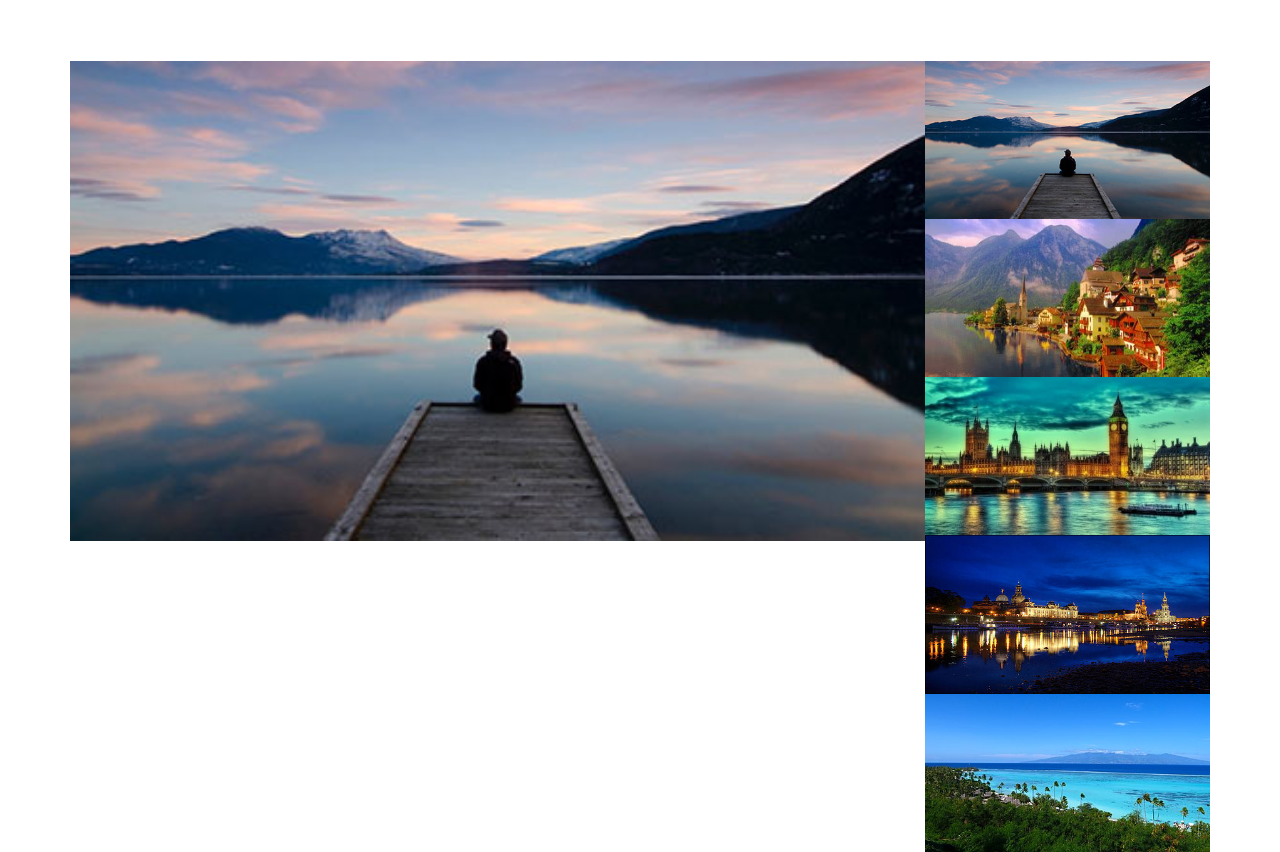
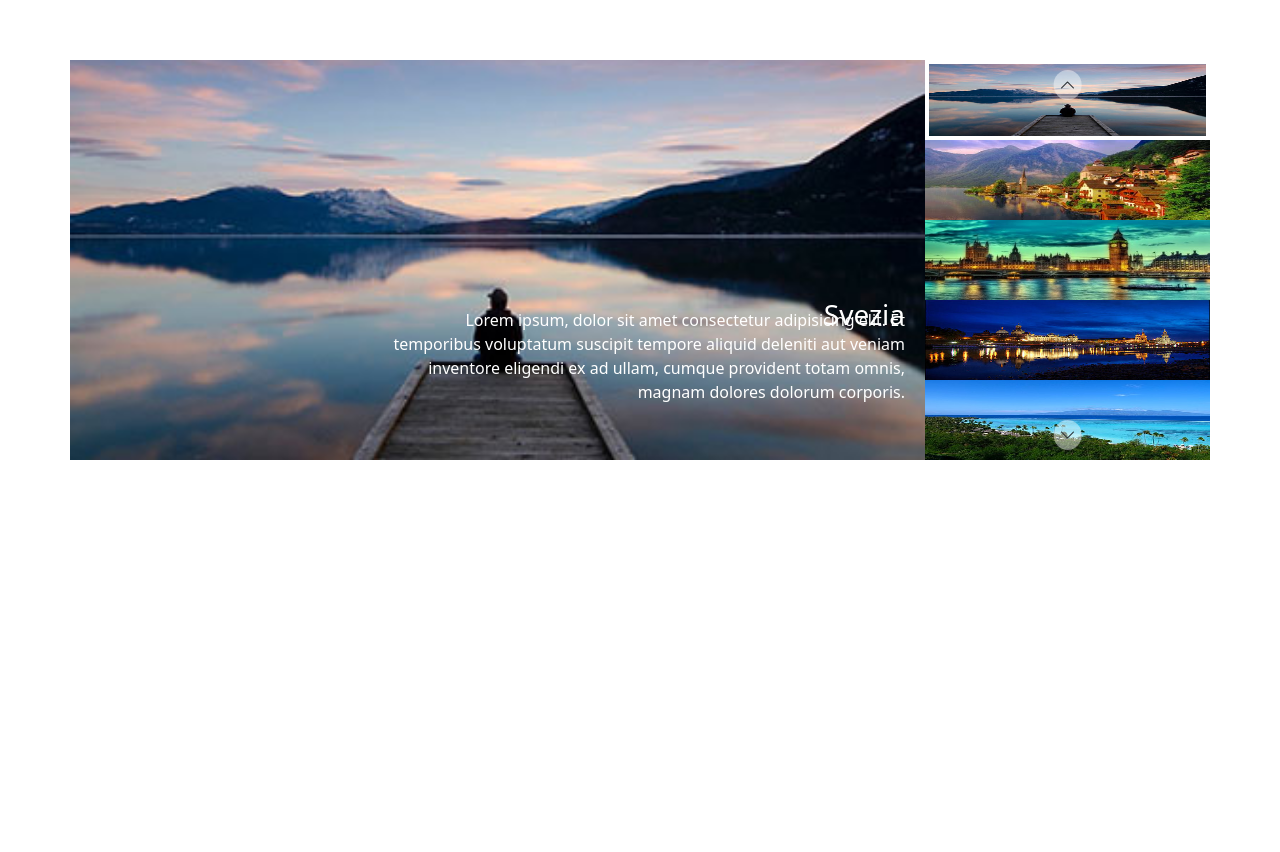
Before and after one commit to Stiv1100001/js-array-carousel, a plain HTML site: page index.html in a window 1280 px wide. Shown: the part 140-992 px from the top of the page. After the commit the page ends 800 px from the top, so only its background shows below. Drawn offline with nearby package versions, Linux system fonts and the light colour scheme.

Commit message:
Finished

```diff
--- a/css/style.css
+++ b/css/style.css
@@ -2,40 +2,51 @@ body {
     height: 100vh;
 }
 
-main {
-    max-height: 495px;
+.row .col-9, .row .col {
+    max-height: 50vh;
 }
 
 #main-img {
     width: 100%;
-    max-height: 495px;
-    /* object-fit: cover; */
+    height: 100%;
+    object-fit: cover;
+}
+
+#title {
+    bottom: 30%;
+    right: 20px;
+}
+
+#text {
+    bottom: 10%;
+    right: 20px;
+    width: 60%;
+}
+
+.carousel-img {
+    width: 100%;
+    height: calc(100% / 5);
+    transition: all .3s;
+}
+
+.carousel-img.active {
+    border: 4px solid white;
 }
 
 .arrow {
+    left: 50%;
     transform: translateX(-50%);
-    top: 10px;
-    padding: .4rem .5rem .5rem .5rem;
 
-    background-color: rgba(128, 128, 128, 0.5);
+    background-color: rgba(252, 252, 252, 0.452);
 
+    padding: .2rem .4rem;
     cursor: pointer;
 }
 
-#arrow-left {
-    left: 50%;
+#arrow-up {
+    top: 10px;
 }
 
-#arrow-right {
-    right: 20px;
+#arrow-down {
+    bottom: 10px;
 }
-
-.carousel-img {
-    height: calc(100% / 5);
-    width: 100%;
-    transition: all .3s;
-}
-
-.carousel-img:hover {
-    transform: scale(.95);
-}
--- a/index.html
+++ b/index.html
@@ -10,6 +10,9 @@
       rel="stylesheet"
       integrity="sha384-1BmE4kWBq78iYhFldvKuhfTAU6auU8tT94WrHftjDbrCEXSU1oBoqyl2QvZ6jIW3"
       crossorigin="anonymous" />
+    <link
+      rel="stylesheet"
+      href="https://cdn.jsdelivr.net/npm/bootstrap-icons@1.8.1/font/bootstrap-icons.css" />
 
     <link rel="stylesheet" href="css/style.css" />
 
@@ -19,18 +22,19 @@
   <body class="d-flex align-items-center">
     <main class="container py-5">
       <div class="row">
-        <div class="col-9 px-0">
-          <img id="main-img" alt="Main photo" class="img-fluid" src="img/01.jpg" />
+        <div class="col-9 px-0 position-relative">
+          <img id="main-img" alt="Main photo" class="img-fluid" />
+          <h3 id="title" class="position-absolute text-white"></h3>
+          <p id="text" class="position-absolute text-white text-end"></p>
         </div>
-        <div class="col-3 px-0">
-          <img alt="Main photo" class="carousel-img" src="img/01.jpg"/>
-          <img alt="Main photo" class="carousel-img" src="img/02.jpg"/>
-          <img alt="Main photo" class="carousel-img" src="img/03.jpg"/>
-          <img alt="Main photo" class="carousel-img" src="img/04.jpg"/>
-          <img alt="Main photo" class="carousel-img" src="img/05.jpg"/>
-          <!-- <div id="arrow-right" class="position-absolute arrow rounded-circle">➡️</div>
-          <div id="arrow-left" class="position-absolute arrow rounded-circle">⬅️</div>
-        </div> -->
+        <div id="carousel" class="col px-0 position-relative">
+          <div id="arrow-up" class="position-absolute arrow rounded-circle">
+            <i class="bi bi-chevron-up"></i>
+          </div>
+          <div id="arrow-down" class="position-absolute arrow rounded-circle">
+            <i class="bi bi-chevron-down"></i>
+          </div>
+        </div>
       </div>
     </main>
 
--- a/js/main.js
+++ b/js/main.js
@@ -11,4 +11,56 @@ const text = [
 ];
 
 const mainImg = document.getElementById('main-img');
-const secondaryImgs = document.querySelectorAll('.carousel-img');
+const titleDOM = document.getElementById('title');
+const textDOM = document.getElementById('text');
+const carousel = document.getElementById('carousel');
+
+for (let i = 0; i < items.length; i++) {
+  if (i === 0) {
+    mainImg.src = items[i];
+    titleDOM.innerHTML = title[i];
+    textDOM.innerHTML = text[i];
+  }
+  const newImgCarousel = document.createElement('img');
+  newImgCarousel.src = items[i];
+  newImgCarousel.alt = 'Sample Img';
+  newImgCarousel.classList.add('carousel-img');
+  if (i === 0) newImgCarousel.classList.add('active');
+  carousel.appendChild(newImgCarousel);
+}
+
+let currentIndex = 0;
+
+document.getElementById('arrow-down').addEventListener('click', () => {
+  const imgs = document.querySelectorAll('.carousel-img');
+
+  for (let i = 0; i < imgs.length; i++) {
+    imgs[i].classList.remove('active');
+  }
+
+  currentIndex++;
+
+  if (currentIndex === imgs.length) currentIndex = 0;
+
+  mainImg.src = items[currentIndex];
+  imgs[currentIndex].classList.add('active');
+  titleDOM.innerHTML = title[currentIndex];
+  textDOM.innerHTML = text[currentIndex];
+});
+
+document.getElementById('arrow-up').addEventListener('click', () => {
+  const imgs = document.querySelectorAll('.carousel-img');
+
+  for (let i = 0; i < imgs.length; i++) {
+    imgs[i].classList.remove('active');
+  }
+
+  currentIndex--;
+
+  if (currentIndex < 0) currentIndex = imgs.length - 1;
+
+  mainImg.src = items[currentIndex];
+  imgs[currentIndex].classList.add('active');
+  titleDOM.innerHTML = title[currentIndex];
+  textDOM.innerHTML = text[currentIndex];
+});
```
